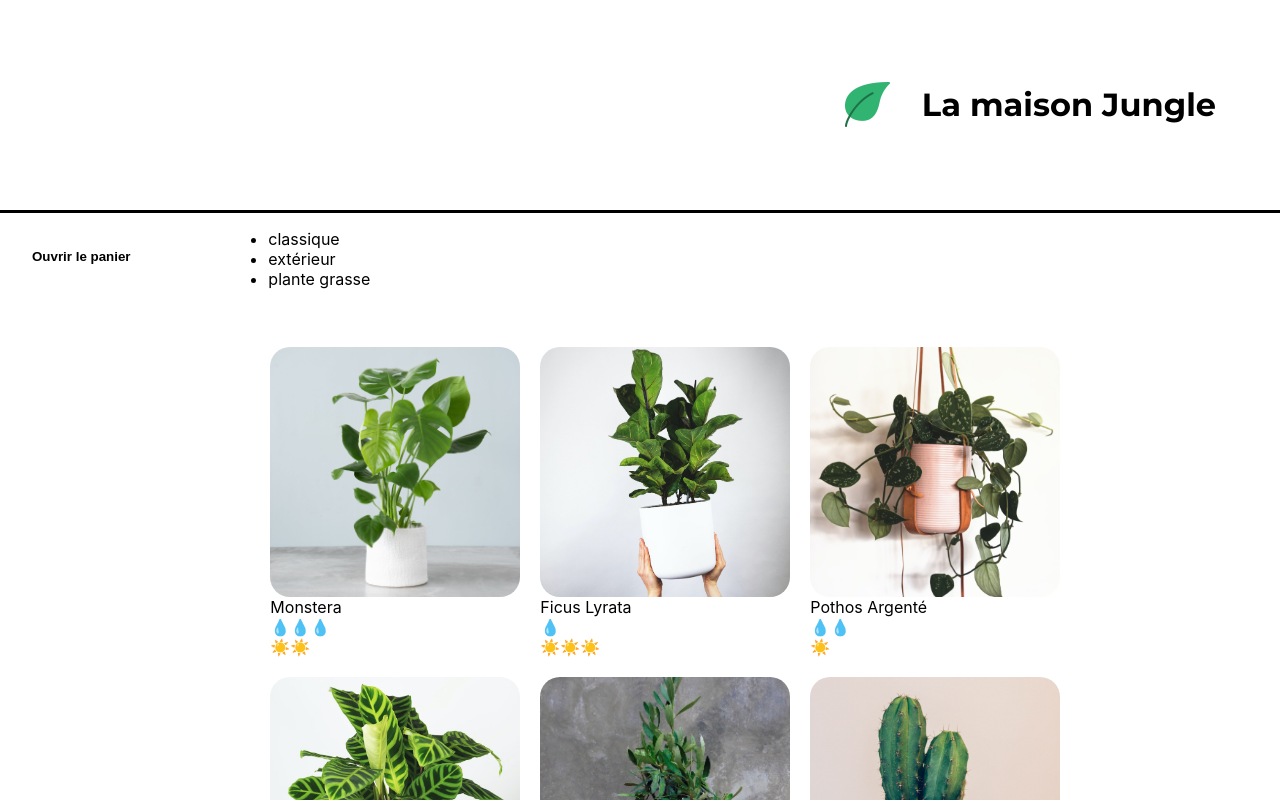
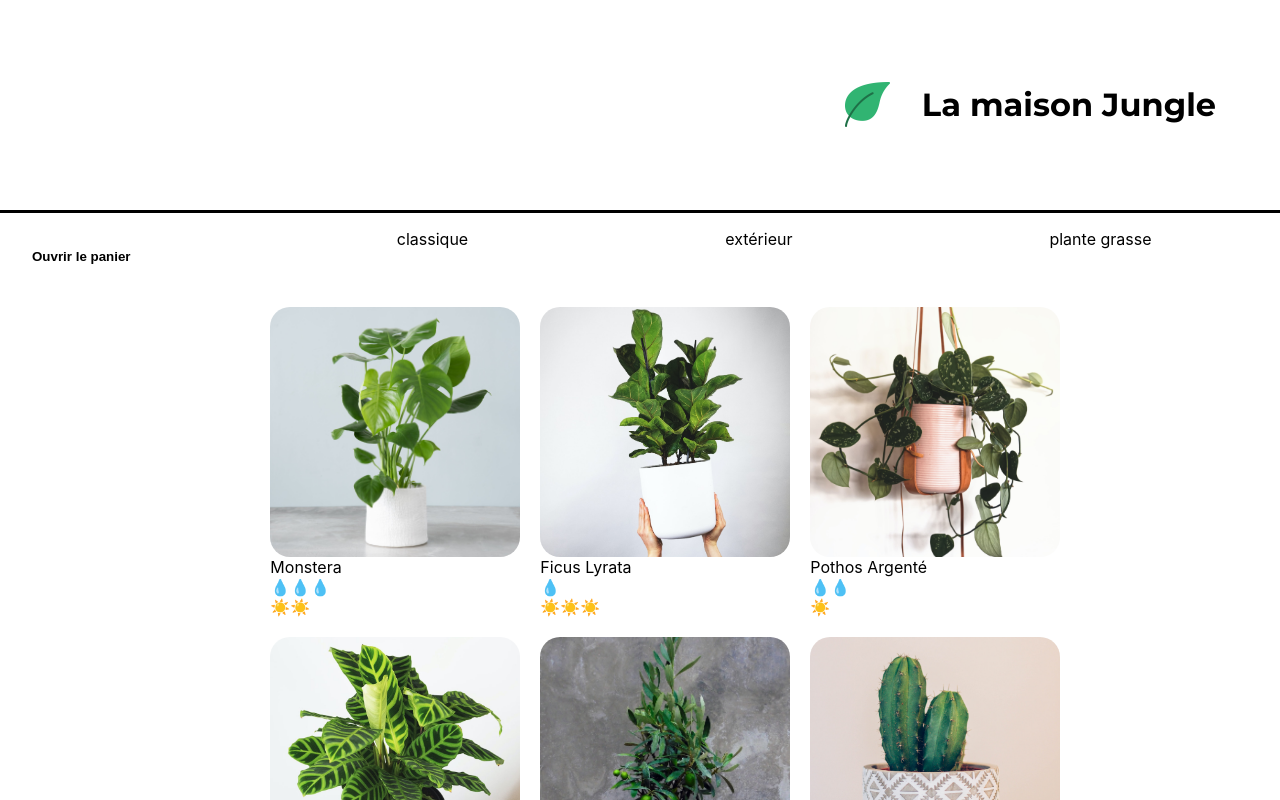
Before and after one commit to Rom1023/La-Maison-Jungle, a React (Create React App) app: page / in a window 1280 px wide. Shown: the top 800 px of the page. Built offline with nearby package versions, Linux system fonts and the light colour scheme.

Commit message:
Added css to category list within ShoppingList component

```diff
--- a/src/components/ShoppingList.js
+++ b/src/components/ShoppingList.js
@@ -98,7 +98,7 @@ const ShoppingList = () => {
 
   return (
     <div className="lmj-shopping-list">
-      <ul>
+      <ul className="lmj-category-list">
         {categories.map((cat) => (
           <li key={cat}>{cat}</li>
         ))}
--- a/src/styles/ShoppingList.css
+++ b/src/styles/ShoppingList.css
@@ -19,3 +19,9 @@
   padding: 5px 10px;
   background-color: #31b572;
 }
+
+.lmj-category-list{
+  display: flex;
+  list-style-type: none;
+  justify-content: space-around;
+}
```
